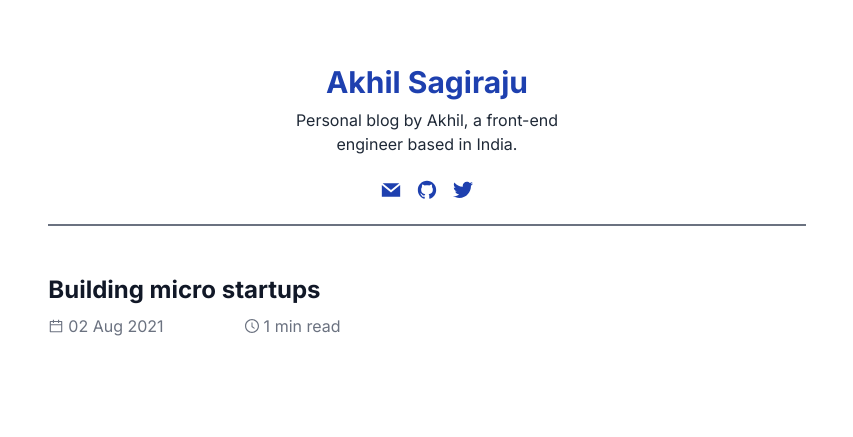
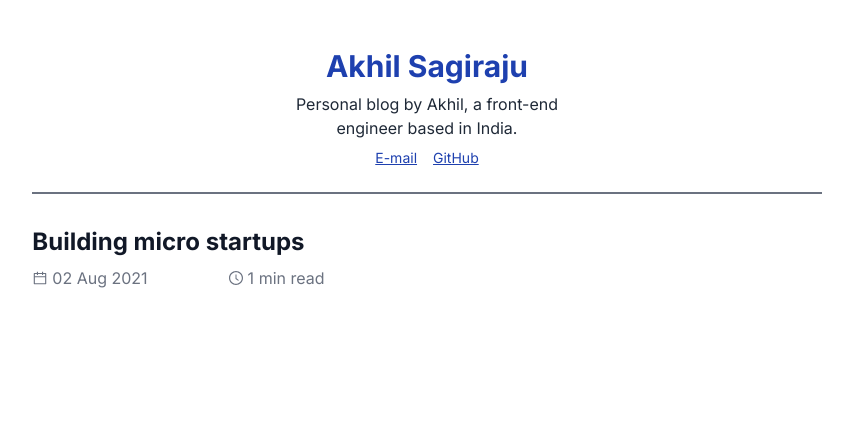
Before and after one commit to akkisagiraju/akkisagiraju.github.io, a Gatsby site: page / in a window 1280 px wide. Shown: the whole page, without its empty margins (213-1066 px from the left). Built offline with nearby package versions, Linux system fonts and the light colour scheme; Gatsby itself is replaced by a stand-in of ours.

Commit message:
removed icons, adjusted spacing

```diff
--- a/src/components/Bio.js
+++ b/src/components/Bio.js
@@ -1,27 +1,20 @@
 import React from 'react';
-import { GrMail, GrGithub, GrTwitter } from 'react-icons/gr';
 
 const Bio = () => {
 
   return (
-    <div className="flex flex-col items-center justify-between pb-6 border-b-2 border-gray-500 lg:pb-6">
+    <div className="flex flex-col items-center justify-between pb-6 border-b-2 border-gray-500">
       <div className="text-center">
         <h2 className="font-bold text-blue-800 dark:text-blue-500 text-2xl mt-4 mb-2 lg:text-3xl">Akhil Sagiraju</h2>
         <p className="text-gray-800 dark:text-gray-300 text-base mx-auto lg:w-3/5">
           Personal blog by Akhil, a front-end engineer based in India.
         </p>
-        <div className="flex justify-center items-center mt-6">
-          <a className="mx-2" href="mailto:aksass@protonmail.com">
-            {' '}
-            <GrMail className="w-5 h-5 text-blue-800" />{' '}
+        <div className="flex justify-center mt-2">
+          <a className="mx-2 text-sm underline text-blue-800" href="mailto:aksass@protonmail.com">
+            E-mail
           </a>
-          <a className="mx-2" href="https://github.com/akkisagiraju" target="_blank" rel="noopener noreferrer">
-            {' '}
-            <GrGithub className="w-5 h-5 text-blue-800" />{' '}
-          </a>
-          <a className="mx-2" href="https://twitter.com/akhilalltheway" target="_blank" rel="noopener noreferrer">
-            {' '}
-            <GrTwitter className="w-5 h-5 text-blue-800" />{' '}
+          <a className="mx-2 text-sm underline text-blue-800" href="https://github.com/akkisagiraju" target="_blank" rel="noopener noreferrer">
+            GitHub
           </a>
         </div>
         {/* <a
--- a/src/components/Layout.js
+++ b/src/components/Layout.js
@@ -3,7 +3,7 @@ import React from 'react';
 const Layout = ({ children }) => {
   return (
     <div className="min-h-screen dark:bg-gray-900">
-      <div className="mx-auto p-8 lg:p-12 md:w-2/3 2xl:w-1/3">{children}</div>
+      <div className="mx-auto p-8 md:w-2/3 2xl:w-1/3">{children}</div>
     </div>
   );
 };
--- a/src/components/PostFooter.js
+++ b/src/components/PostFooter.js
@@ -5,7 +5,7 @@ const PostFooter = () => {
     <div className="flex items-center">
       <p className="text-sm text-gray-800 dark:text-gray-300">
         Written by{' '}
-        <a href="https://www.twitter.com/akhilalltheway" target="_blank" rel="noreferrer noopener">
+        <a href="mailto:aksass@protonmail.com">
           Akhil
         </a>
         , a front-end engineer based in India.
--- a/src/pages/index.js
+++ b/src/pages/index.js
@@ -13,7 +13,7 @@ const Home = ({ data }) => {
       <Layout>
         <Seo title="Akhil Sagiraju" />
         <Bio />
-        <div className="my-12">
+        <div className="my-8">
           <p className="text-lg text-center text-gray-500 dark:text-gray-400">No blog posts found</p>
         </div>
       </Layout>
@@ -24,9 +24,9 @@ const Home = ({ data }) => {
     <Layout>
       <Seo title="Akhil Sagiraju" />
       <Bio />
-      <div className="my-12">
+      <div className="my-8">
         {posts.map((post) => (
-          <div key={post.id} className="my-8 my-12">
+          <div key={post.id} className="my-8">
             <Link to={post.fields.slug} className="text-xl text-gray-900 dark:text-gray-100 font-bold lg:text-2xl">
               {post.frontmatter.title}
             </Link>
```
